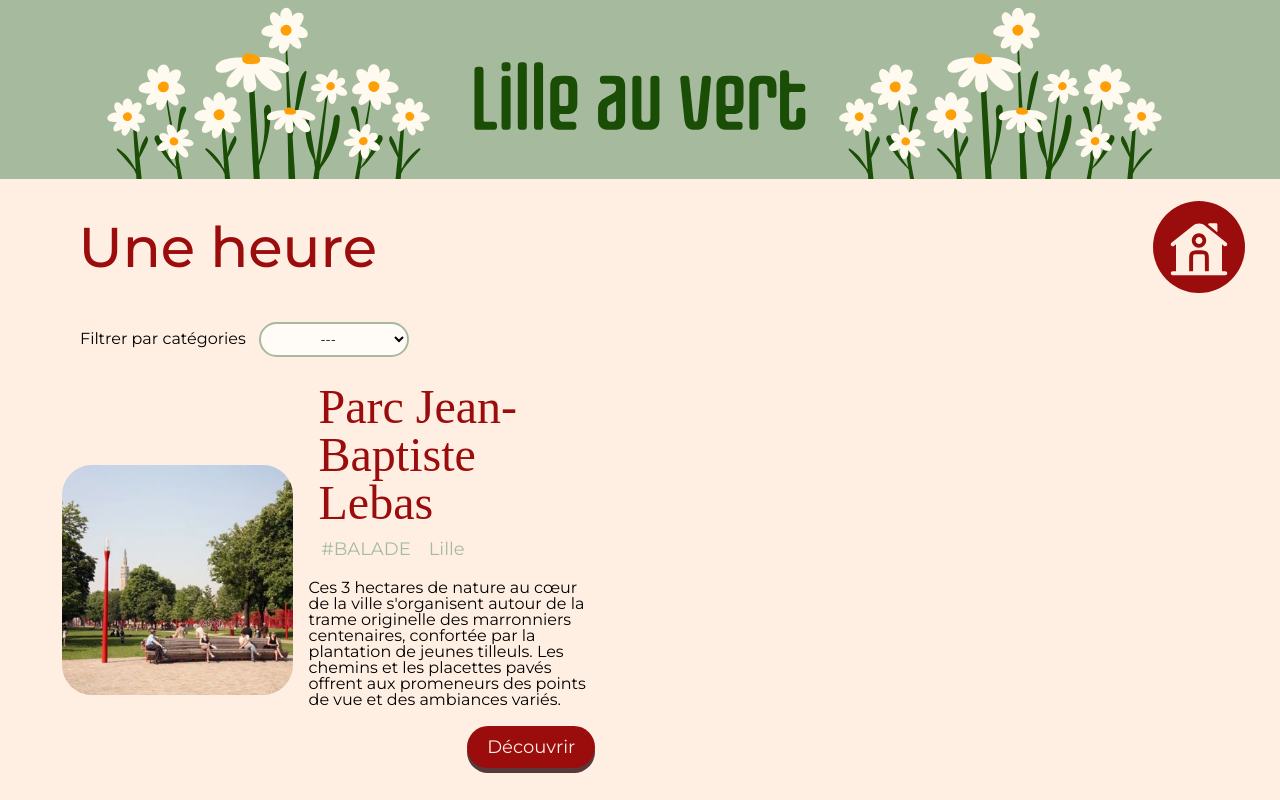
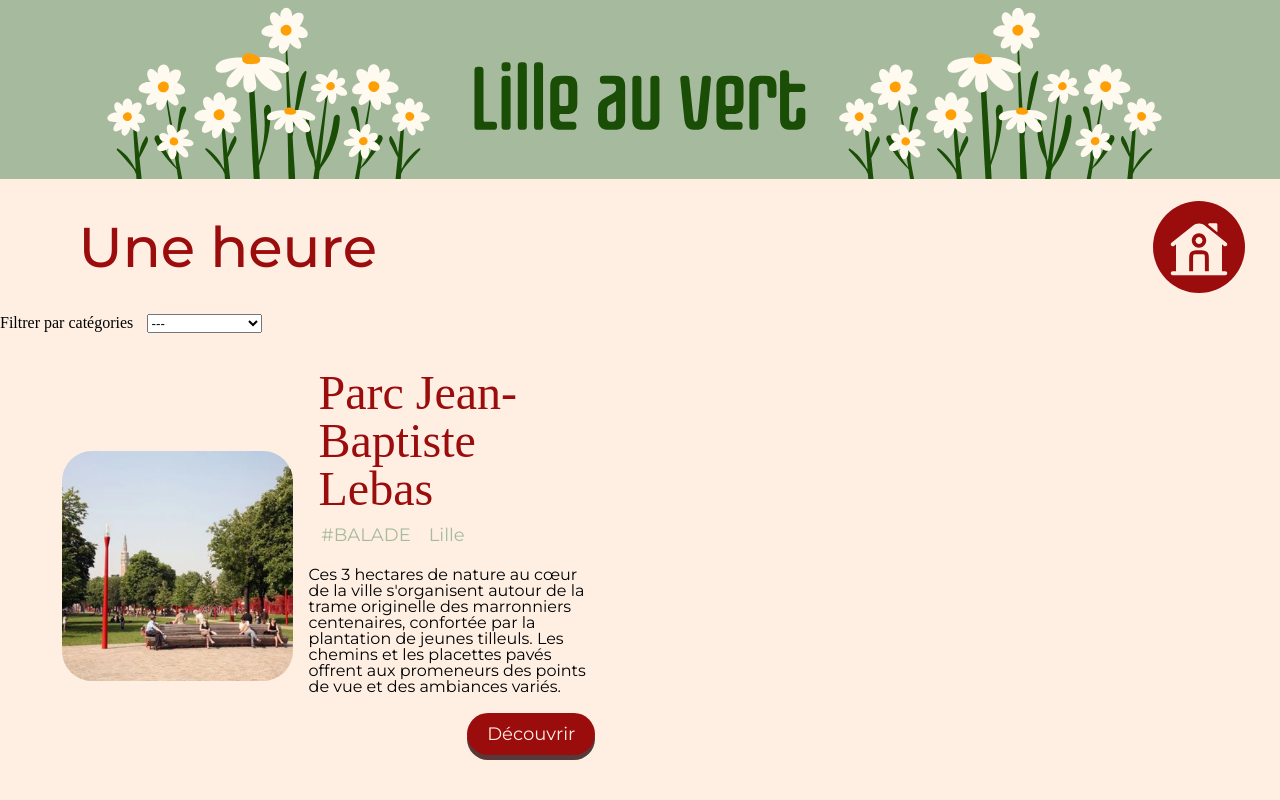
Before and after one commit to EmilieLgt/Lille-au-vert, a React (Vite) app: page /activites/uneheure in a window 1280 px wide. Shown: the top 800 px of the page. Built offline with nearby package versions, Linux system fonts and the light colour scheme; a web font is replaced by a local one.

Commit message:
last fix

```diff
--- a/src/components/Filter.jsx
+++ b/src/components/Filter.jsx
@@ -1,6 +1,6 @@
 /* eslint-disable react/jsx-key */
 /* eslint-disable react/prop-types */
-import "./filter.css";
+import "./Filter.css";
 import { useContext } from "react";
 import { ActivitiesContext } from "../assets/Context/ActivitiesContext";
 
--- a/src/components/filter.css
+++ b/src/components/filter.css
@@ -1,7 +1,6 @@
 .label-filter {
   font-family: var(--primary-font);
 }
-
 .filter-select {
   padding: 0.5em;
   padding-bottom: 0.5em;
@@ -13,11 +12,9 @@
   background-color: rgb(255, 251, 247);
   border: 2px var(--primary-color) solid;
 }
-
 .center {
   padding: 0.5em 0em 1em 1em;
 }
-
 @media screen and (min-width: 990px) {
   .center {
     padding: 0.5em 0em 1em 5em;
--- a/src/pages/DemiJournee.jsx
+++ b/src/pages/DemiJournee.jsx
@@ -7,8 +7,7 @@ import { ActivitiesContext } from "../assets/Context/ActivitiesContext";
 import "./pages.css";
 
 function DemiJournee() {
-  const { oneAfternoon, countClick, filter, handleClick } =
-    useContext(ActivitiesContext);
+  const { oneAfternoon, countClick, filter } = useContext(ActivitiesContext);
 
   const oneAfternoonFiltered = filter
     ? oneAfternoon.filter((activity) => activity.hashtag === filter)
@@ -18,7 +17,7 @@ function DemiJournee() {
     <div className="pageBlock">
       <div className="topPage">
         <h2 className="titlePage">Demi-journée</h2>
-        <Link to="/" className="linkTo" onClick={handleClick}>
+        <Link to="/" className="linkTo">
           <img
             className="logoAccueil"
             src="../../../public/images/home.svg"
--- a/src/pages/Quotidien.jsx
+++ b/src/pages/Quotidien.jsx
@@ -7,8 +7,7 @@ import { ActivitiesContext } from "../assets/Context/ActivitiesContext";
 import "./pages.css";
 
 function Quotidien() {
-  const { daily, countClick, filter, handleClick } =
-    useContext(ActivitiesContext);
+  const { daily, countClick, filter } = useContext(ActivitiesContext);
 
   const dailyFiltered = filter
     ? daily.filter((activity) => activity.hashtag === filter)
@@ -19,7 +18,7 @@ function Quotidien() {
       <div className="pageBlock">
         <div className="topPage">
           <h2 className="titlePage">Au Quotidien</h2>
-          <Link to="/" className="linkTo" onClick={handleClick}>
+          <Link to="/" className="linkTo">
             <img
               className="logoAccueil"
               src="../../../public/images/home.svg"
--- a/src/pages/UneHeure.jsx
+++ b/src/pages/UneHeure.jsx
@@ -7,8 +7,7 @@ import { ActivitiesContext } from "../assets/Context/ActivitiesContext";
 import "./pages.css";
 
 function UneHeure() {
-  const { oneHour, countClick, filter, handleClick } =
-    useContext(ActivitiesContext);
+  const { oneHour, countClick, filter } = useContext(ActivitiesContext);
 
   const oneHourFiltered = filter
     ? oneHour.filter((activity) => activity.hashtag === filter)
@@ -19,7 +18,7 @@ function UneHeure() {
       <div className="pageBlock">
         <div className="topPage">
           <h2 className="titlePage">Une heure</h2>
-          <Link to="/" className="linkTo" onClick={handleClick}>
+          <Link to="/" className="linkTo">
             <img
               className="logoAccueil"
               src="../../../public/images/home.svg"
--- a/src/pages/WeekEnd.jsx
+++ b/src/pages/WeekEnd.jsx
@@ -7,8 +7,7 @@ import { ActivitiesContext } from "../assets/Context/ActivitiesContext";
 import "./pages.css";
 
 function WeekEnd() {
-  const { weekEnd, countClick, filter, handleClick } =
-    useContext(ActivitiesContext);
+  const { weekEnd, countClick, filter } = useContext(ActivitiesContext);
 
   const weekendFiltered = filter
     ? weekEnd.filter((activity) => activity.hashtag === filter)
@@ -19,7 +18,7 @@ function WeekEnd() {
       <div className="pageBlock">
         <div className="topPage">
           <h2 className="titlePage">Week-end</h2>
-          <Link to="/" className="linkTo" onClick={handleClick}>
+          <Link to="/" className="linkTo">
             <img
               className="logoAccueil"
               src="../../../public/images/home.svg"
```
